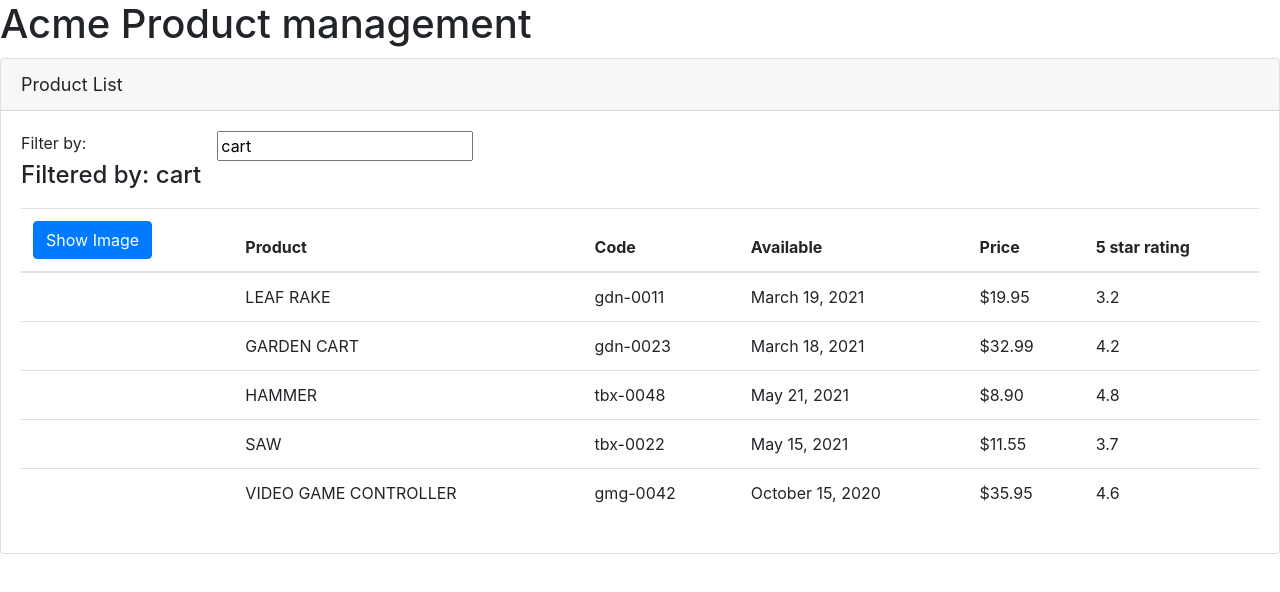
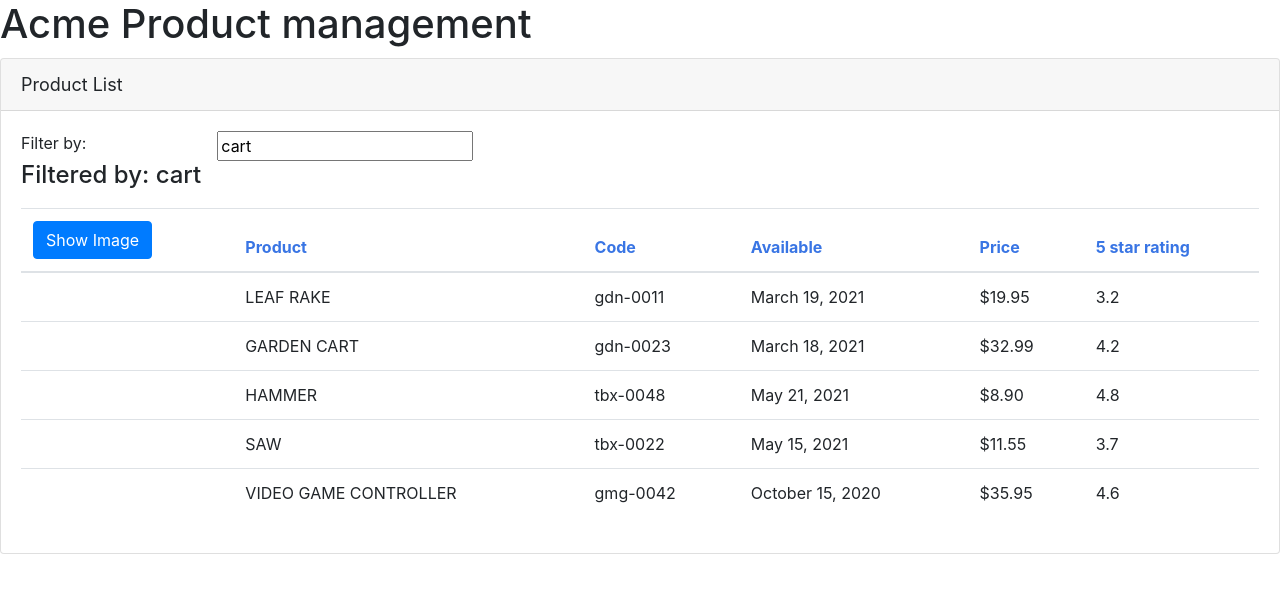
Before and after one commit to tomvictor/try_angular, an Angular app in the folder apm/: page / in a window 1280 px wide. Shown: the top 592 px of the page. Built offline with nearby package versions, Linux system fonts and the light colour scheme.

Commit message:
component styles

```diff
--- /dev/null
+++ b/apm/src/app/products/product-list.component.css
@@ -0,0 +1,3 @@
+thead {
+    color: rgb(57, 117, 228);
+}
--- a/apm/src/app/products/product-list.component.ts
+++ b/apm/src/app/products/product-list.component.ts
@@ -2,8 +2,9 @@ import { Component } from "@angular/core";
 import { IProduct } from "./product";
 
 @Component({
-selector : 'pm-products',
-templateUrl:'./produt-list.component.html'
+    selector : 'pm-products',
+    templateUrl:'./produt-list.component.html',
+    styleUrls:['./product-list.component.css']
 })
 export class productListComponent{
     pageTitle : string = "Product List"
```
